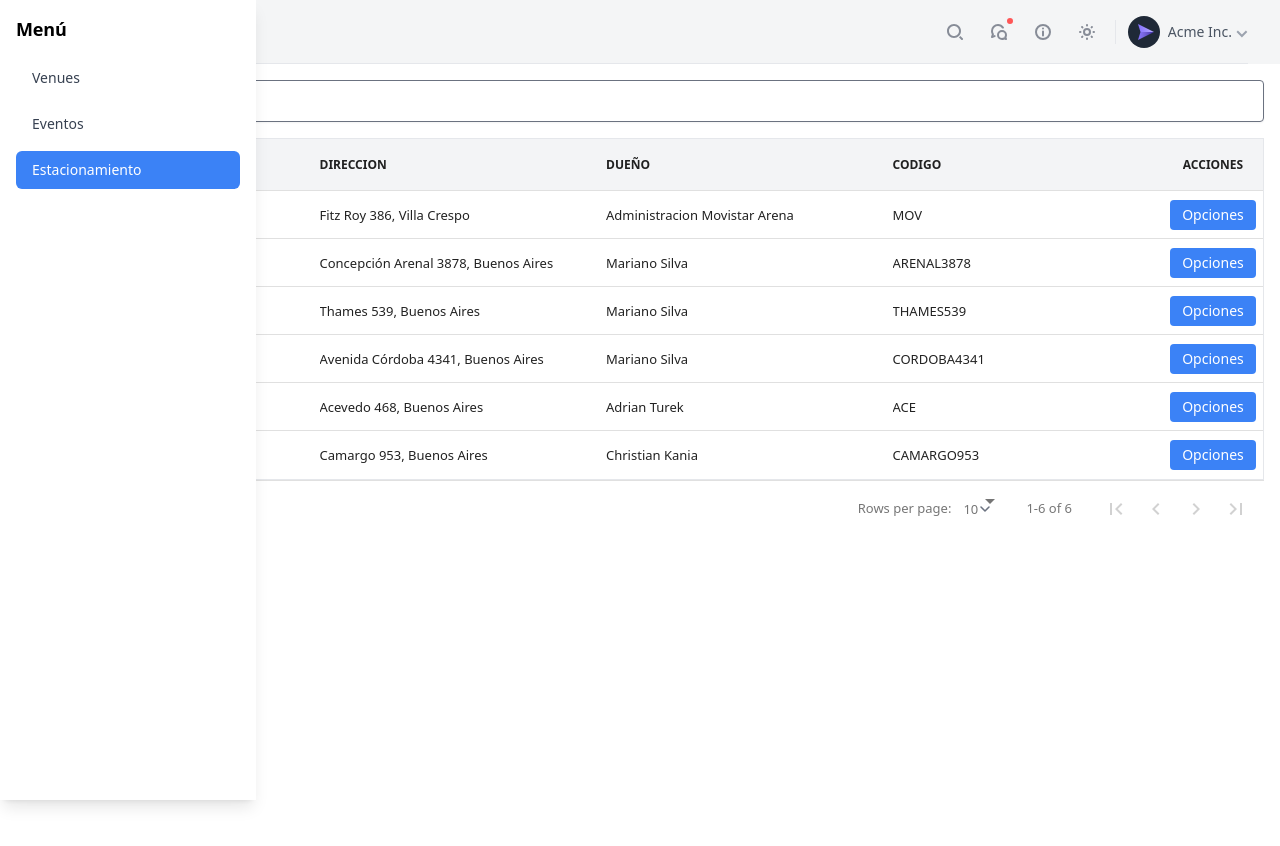
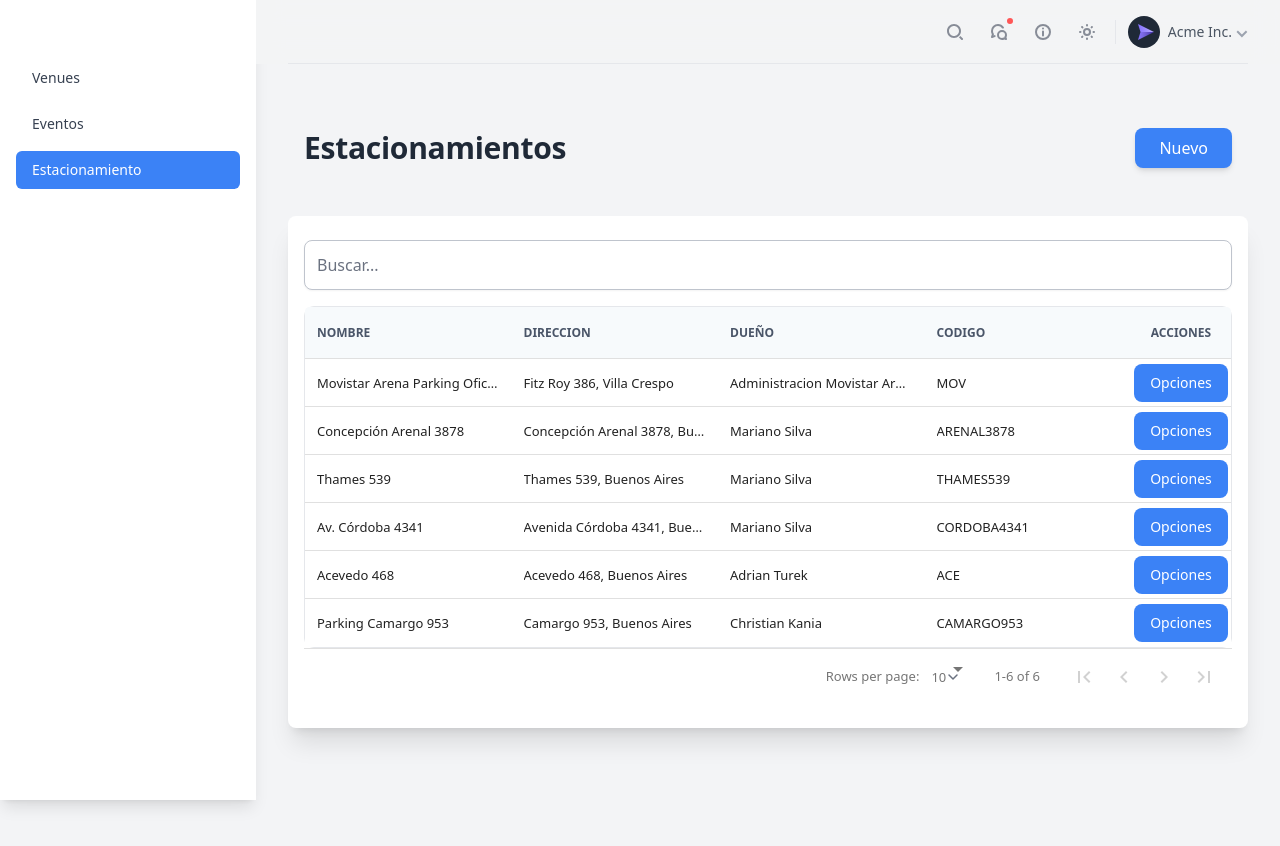
Before and after one commit to seekerparkingdev/backoffice-frontend, a React (Vite) app: page /estacionamiento in a window 1280 px wide. Shown: the top 846 px of the page. Before the commit the page ends 800 px from the top, so only its background shows below. Built offline with nearby package versions, Linux system fonts and the light colour scheme.

Commit message:
Estructura terminada

```diff
--- a/src/components/estacionamiento/form/GeneralEdit.jsx
+++ b/src/components/estacionamiento/form/GeneralEdit.jsx
@@ -37,7 +37,7 @@ const GeneralEdit = () => {
   };
 
   return (
-    <div className="p-8 bg-white shadow-lg rounded-lg max-w-4xl mx-auto">
+    <div className="p-8 bg-white max-w-4xl mx-auto">
       <form className="space-y-8">
         {/* Información básica */}
         <div className="grid grid-cols-1 sm:grid-cols-2 gap-6">
--- a/src/components/estacionamiento/grilla/EstacionamientoTabla.jsx
+++ b/src/components/estacionamiento/grilla/EstacionamientoTabla.jsx
@@ -1,6 +1,8 @@
 import React, { useState } from "react";
 import DataTable from "react-data-table-component";
 import { useNavigate } from "react-router-dom";
+import { Titulo } from "../../Titulo";
+
 const EstacionamientoTabla = () => {
   const data = [
     {
@@ -78,24 +80,40 @@ const EstacionamientoTabla = () => {
   ];
 
   const [filterText, setFilterText] = useState("");
-
   const filteredItems = data.filter(
     (item) =>
-      item.nombre && item.nombre.toLowerCase().includes(filterText.toLowerCase())
+      item.nombre &&
+      item.nombre.toLowerCase().includes(filterText.toLowerCase())
   );
+
   const navigate = useNavigate();
   const handleRowClick = (row) => {
     navigate(`/estacionamiento/${row.id}`);
   };
+
   return (
-    <div className="p-4">
+    <div className="flex flex-col items-center min-h-screen px-4 py-6">
+      {/* Título y Botón "Nuevo" */}
+      <div className="w-full max-w-7xl px-4 py-6 mb-6 flex justify-between items-center">
+        <Titulo titulo={"Estacionamientos"} />
+        <button
+          onClick={() => navigate("/estacionamiento/new")}
+          className="bg-blue-500 text-white py-2 px-6 rounded-lg shadow-md hover:bg-blue-600 transition duration-150 "
+          style={{ alignSelf: "flex-start" }}
+        >
+          Nuevo
+        </button>
+      </div>
+
+      {/* Contenedor de la tabla */}
+      <div className="w-full max-w-7xl px-4 py-6 rounded-lg shadow-xl bg-white">
         <div className="mb-4">
           <input
             type="text"
             placeholder="Buscar..."
             value={filterText}
             onChange={(e) => setFilterText(e.target.value)}
-          className="w-full p-2 border rounded shadow-sm focus:outline-none focus:ring focus:ring-blue-300"
+            className="w-full p-3 border border-gray-300 rounded-lg shadow-sm focus:outline-none focus:ring-2 focus:ring-blue-400"
           />
         </div>
         <DataTable
@@ -109,16 +127,26 @@ const EstacionamientoTabla = () => {
             table: {
               style: {
                 border: "1px solid #e5e7eb",
+                borderRadius: "10px",
               },
             },
             headCells: {
               style: {
-              backgroundColor: "#f3f4f6",
+                backgroundColor: "#f7fafc",
                 fontWeight: "bold",
+                color: "#4A5568",
+                padding: "12px",
+              },
+            },
+            cells: {
+              style: {
+                padding: "12px",
+                textAlign: "center",
               },
             },
           }}
         />
+      </div>
     </div>
   );
 };
@@ -135,12 +163,12 @@ const ActionMenu = ({ row }) => {
     <div className="relative">
       <button
         onClick={() => setIsOpen(!isOpen)}
-        className="px-3 py-1 text-sm text-white bg-blue-500 rounded hover:bg-blue-600"
+        className="px-4 py-2 text-sm text-white bg-blue-500 rounded-lg hover:bg-blue-600 transition duration-300"
       >
         Opciones
       </button>
       {isOpen && (
-        <div className="absolute right-0 z-10 w-40 mt-2 bg-white border border-gray-200 rounded shadow-lg">
+        <div className="absolute right-0 z-10 w-40 mt-2 bg-white border border-gray-200 rounded-lg shadow-lg">
           <ul className="py-1">
             <li
               onClick={() => handleOption("Suspender")}
@@ -167,4 +195,4 @@ const ActionMenu = ({ row }) => {
   );
 };
 
-export  {EstacionamientoTabla};
+export { EstacionamientoTabla };
--- a/src/page/estacionamiento/EstacionamientoEditPage.jsx
+++ b/src/page/estacionamiento/EstacionamientoEditPage.jsx
@@ -1,4 +1,5 @@
 import { useState } from "react";
+import {Titulo} from "../../components/Titulo"
 import { TituloParrafo } from "../../components/TituloParrafo";
 import { GeneralEdit } from "../../components/estacionamiento/form/GeneralEdit";
 import { BiSolidArrowToBottom, BiSolidArrowToTop } from "react-icons/bi";
@@ -18,16 +19,19 @@ const EstacionamientoEditPage = () => {
   };
 
   return (
-    <div className="max-w-screen-lg mx-auto px-4 sm:px-6 lg:px-8 mt-36">
-      <div>
-        <div className="bg-white shadow-md rounded-t-lg p-4 sm:p-6 flex items-center justify-between flex-wrap gap-4">
+    <div className="max-w-screen-lg  mx-auto px-4 sm:px-6 lg:px-8 mt-16 sm:mt-24 pt-24 sm:pt-32 md:pt-40">
+      <div className="flex flex-col gap-8">
+        <Titulo titulo={"Estacionamientos" } />
+        {/* Contenedor de "Información General" */}
+        <div className="w-full bg-white shadow-md rounded-t-lg p-4 sm:p-6 flex flex-col">
+          <div className="flex justify-between items-center gap-4 mb-4">
             <TituloParrafo
               titulo="Información General"
               parrafo="Nombre, capacidad máxima, dirección y fotos"
             />
             <button
               onClick={() => handleToggleVisibility("generalEdit")}
-            className="p-2 rounded hover:bg-gray-200 transition duration-150"
+              className="p-2 rounded transition duration-150"
             >
               {visibility.generalEdit ? (
                 <BiSolidArrowToTop size={20} className="text-gray-600" />
@@ -38,22 +42,23 @@ const EstacionamientoEditPage = () => {
           </div>
 
           {visibility.generalEdit && (
-          <div className="bg-gray-50 p-4 sm:p-6 rounded-b-lg shadow-inner">
+            <div className="p-4 sm:p-6 rounded-b-lg overflow-y-auto">
               <GeneralEdit />
             </div>
           )}
         </div>
 
-      <div>
-        <div className="bg-white shadow-md rounded-t-lg p-4 sm:p-6 flex items-center justify-between flex-wrap gap-4 mt-32">
+        {/* Contenedor de "Precios de las Plazas" */}
+        <div className="w-full bg-white shadow-md rounded-t-lg p-4 sm:p-6 flex flex-col">
+          <div className="flex justify-between items-center gap-4 mb-4">
             <div className="flex flex-col">
               <h1 className="text-lg font-bold text-gray-800">
                 Precios de las Plazas
               </h1>
               <p className="text-sm text-gray-500">
                 Añada los precios para los diferentes tipos de plaza.
-              <br /> Selecciones los vehículos que acepta el estacionamiento y
-              en que orden desea que aparezcan.
+                <br /> Seleccione los vehículos que acepta el estacionamiento y
+                en qué orden desea que aparezcan.
               </p>
             </div>
 
@@ -70,10 +75,11 @@ const EstacionamientoEditPage = () => {
           </div>
 
           {visibility.precios && (
-          <div className="bg-gray-50 p-4 sm:p-6 rounded-b-lg shadow-inner">
+            <div className="p-4 sm:p-6 rounded-b-lg overflow-y-auto">
               <PlazasEstacionamiento />
             </div>
           )}
+        </div>
       </div>
     </div>
   );
--- a/src/views/estacionamiento/ViewEstacionamiento.jsx
+++ b/src/views/estacionamiento/ViewEstacionamiento.jsx
@@ -1,19 +1,30 @@
-import { useState } from "react";
-import { EstacionamientoPage } from "../../page/estacionamiento/EstacionamientoPage"
+import React, { useState } from "react";
+import { EstacionamientoPage } from "../../page/estacionamiento/EstacionamientoPage";
 import { Menu } from "../../components/Menu";
 import Nav from "../../components/Nav/Nav";
+
 const ViewEstacionamiento = () => {
-     const [sidebarOpen, setSidebarOpen] = useState(false);
-    return (
-        <div>
- <Nav sidebarOpen={sidebarOpen} setSidebarOpen={setSidebarOpen} />
- <Menu sidebarOpen={sidebarOpen} setSidebarOpen={setSidebarOpen} />
+  const [sidebarOpen, setSidebarOpen] = useState(false);
 
-        <div>
-            <EstacionamientoPage/>
+  return (
+    <div className="flex flex-col lg:flex-row bg-gray-100">
+      <div
+        className={`${
+          sidebarOpen ? "block" : "hidden"
+        } lg:block lg:w-64 p-4 bg-gray-800 text-white fixed inset-0 z-20`}
+      >
+        <Menu sidebarOpen={sidebarOpen} setSidebarOpen={setSidebarOpen} />
+      </div>
+
+      <div className="flex-1 flex flex-col lg:ml-64">
+        <Nav sidebarOpen={sidebarOpen} setSidebarOpen={setSidebarOpen} />
+
+        <div className="p-4 overflow-auto">
+          <EstacionamientoPage />
         </div>
-        </div>
-    )
-}
+      </div>
+    </div>
+  );
+};
 
-export {ViewEstacionamiento}
+export { ViewEstacionamiento };
--- a/src/views/estacionamiento/ViewEstacionaminetoEdit.jsx
+++ b/src/views/estacionamiento/ViewEstacionaminetoEdit.jsx
@@ -1,19 +1,22 @@
-import { EstacionamientoEditPage } from "../../page/estacionamiento/EstacionamientoEditPage"
+import { EstacionamientoEditPage } from "../../page/estacionamiento/EstacionamientoEditPage";
 import { useState } from "react";
 import { Menu } from "../../components/Menu";
 import Nav from "../../components/Nav/Nav";
+
 const ViewEstacionamientoEdit = () => {
   const [sidebarOpen, setSidebarOpen] = useState(false);
 
   return (
-        <div>
+    <div className="flex flex-col h-screen bg-gray-100">
       <Nav sidebarOpen={sidebarOpen} setSidebarOpen={setSidebarOpen} />
+      <div className="flex flex-1 overflow-hidden">
         <Menu sidebarOpen={sidebarOpen} setSidebarOpen={setSidebarOpen} />
-            <div>
+        <div className="flex-1 overflow-auto p-4 lg:px-6">
           <EstacionamientoEditPage />
         </div>
       </div>
-    )
-}
+    </div>
+  );
+};
 
-export { ViewEstacionamientoEdit }
+export { ViewEstacionamientoEdit };
```
Lines whose indentation alone changed are shown as unchanged.
